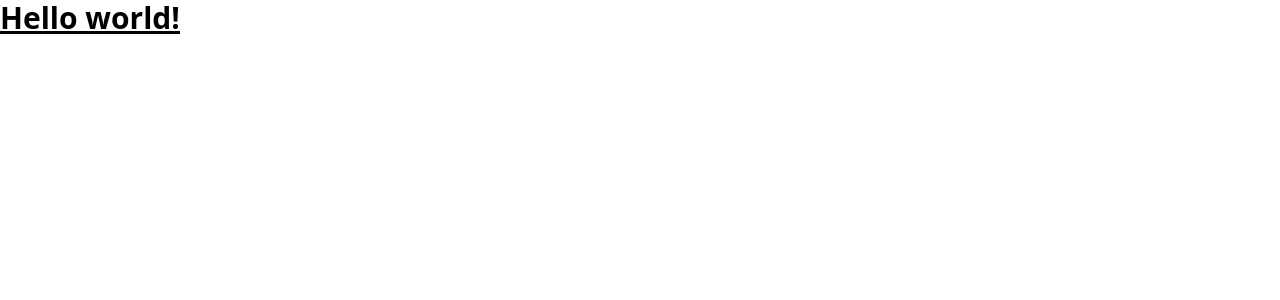
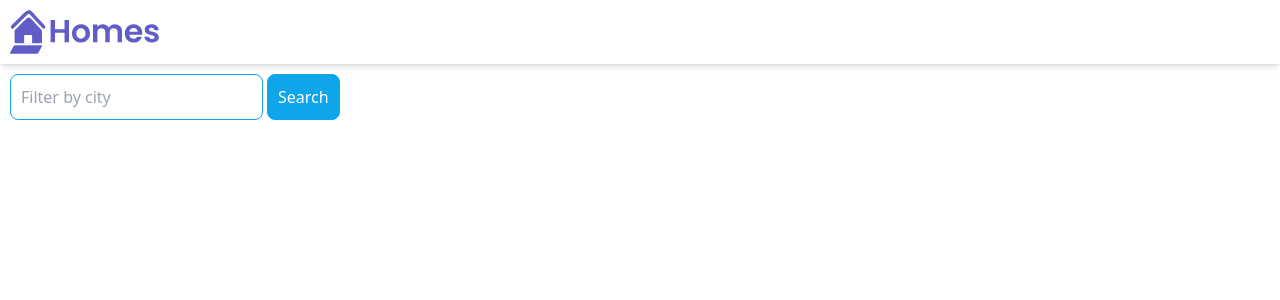
Before and after one commit to bucky-badger-gesmer/angular-app, an Angular app: page / in a window 1280 px wide. Shown: the top 300 px of the page. Built offline with nearby package versions, Linux system fonts and the light colour scheme.

Commit message:
heroes tutorial lesson 2

```diff
--- a/src/app/app.component.ts
+++ b/src/app/app.component.ts
@@ -1,10 +1,24 @@
 import { Component } from '@angular/core';
+import { HomeComponent } from './home/home.component';
 
 @Component({
   selector: 'app-root',
-  templateUrl: './app.component.html',
-  styleUrls: ['./app.component.css']
+  standalone: true,
+  imports: [
+    HomeComponent,
+  ],
+  template: `
+    <main>
+      <header class="block h-16 p-2.5 shadow-md">
+        <img class="brand-logo" src="/assets/logo.svg" alt="logo" aria-hidden="true">
+      </header>
+      <section class="p-2.5">
+        <app-home></app-home>
+      </section>
+    </main>
+  `,
+  styleUrls: ['./app.component.css'],
 })
 export class AppComponent {
-  title = 'angular-app';
+  title = 'homes';
 }
--- /dev/null
+++ b/src/app/home/home.component.ts
@@ -0,0 +1,20 @@
+import { Component } from '@angular/core';
+import { CommonModule } from '@angular/common';
+
+@Component({
+  selector: 'app-home',
+  standalone: true,
+  imports: [CommonModule],
+  template: `
+    <section>
+      <form>
+        <input type="text" placeholder="Filter by city" class="border-solid border border-sky-500 p-2.5 rounded-lg mr-1 inline-block w-3/10">
+        <button class="p-2.5 border-solid border border-sky-500 bg-sky-500 text-white rounded-lg" type="button">Search</button>
+      </form>
+    </section>
+  `,
+  styleUrls: ['./home.component.css']
+})
+export class HomeComponent {
+
+}
--- a/src/main.ts
+++ b/src/main.ts
@@ -1,7 +1,14 @@
-import { platformBrowserDynamic } from '@angular/platform-browser-dynamic';
+// import { platformBrowserDynamic } from '@angular/platform-browser-dynamic';
 
-import { AppModule } from './app/app.module';
+// import { AppModule } from './app/app.module';
 
 
-platformBrowserDynamic().bootstrapModule(AppModule)
+// platformBrowserDynamic().bootstrapModule(AppModule)
+//   .catch(err => console.error(err));
+
+import { bootstrapApplication,provideProtractorTestingSupport } from '@angular/platform-browser';
+import { AppComponent } from './app/app.component';
+
+bootstrapApplication(AppComponent,
+    {providers: [provideProtractorTestingSupport()]})
   .catch(err => console.error(err));
```
Also changed, not shown: src/app/app.module.ts (+14 -14 lines), src/app/home/home.component.css (added), src/assets/logo.svg (added).
